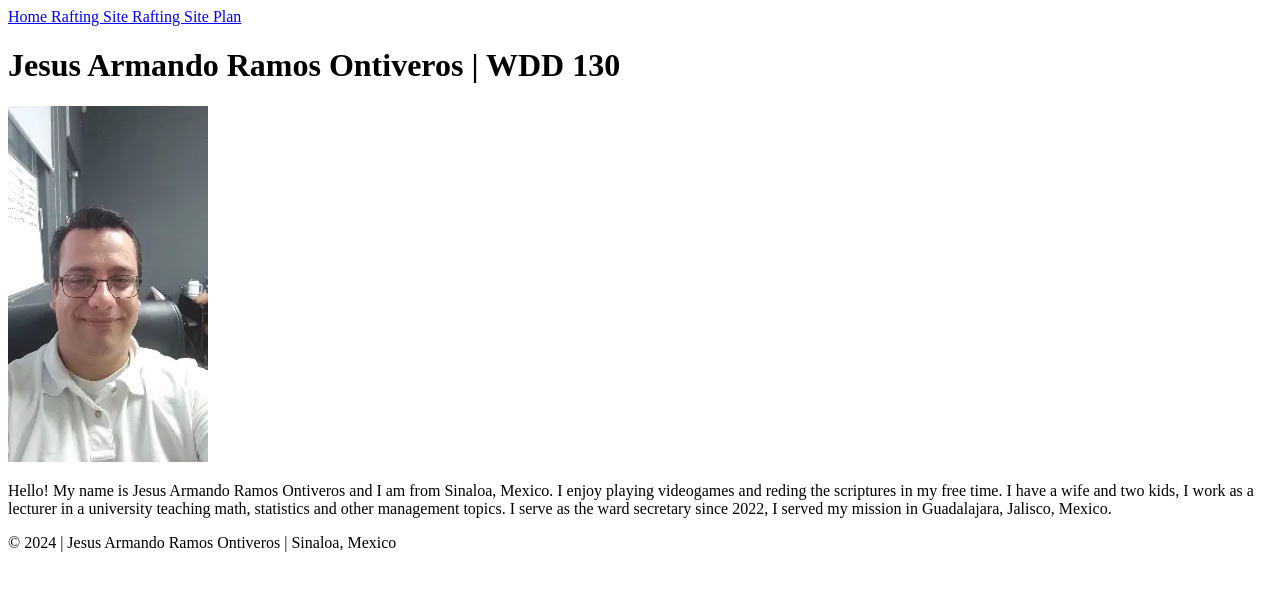
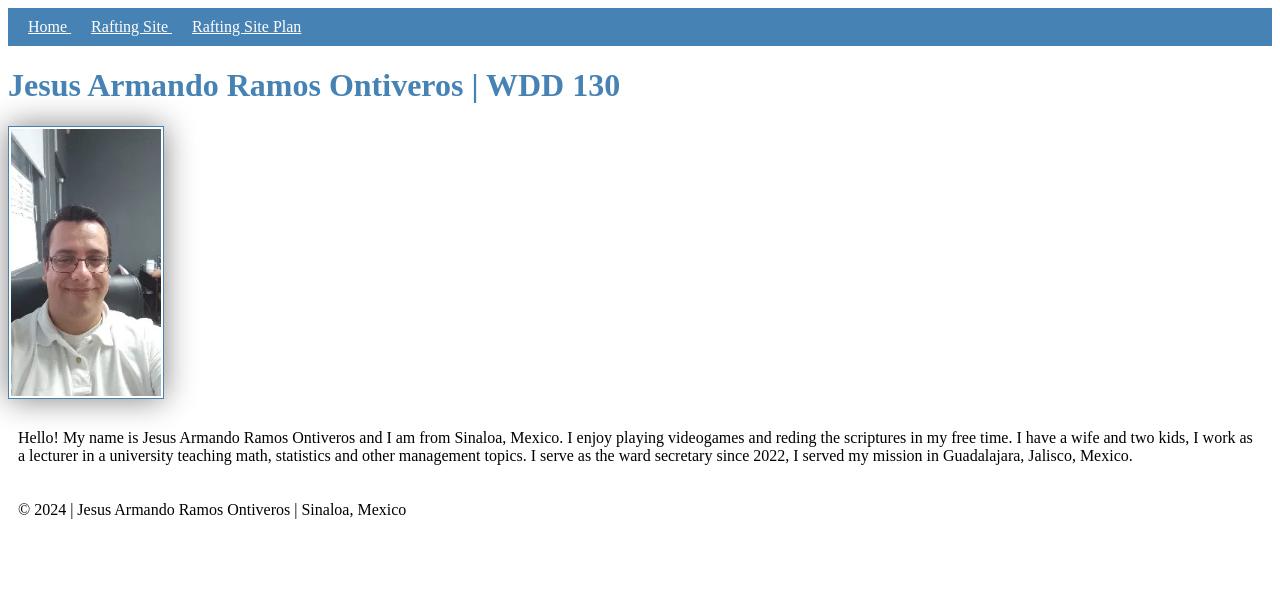
Before and after one commit to ing-armandoramos/wdd130, a plain HTML site: page index.html in a window 1280 px wide. Drawn offline with Linux system fonts and the light colour scheme.

Commit message:
Added css styles

```diff
--- a/index.html
+++ b/index.html
@@ -3,6 +3,7 @@
     <head>
         <meta charset="utf-8">
         <meta name="viewport" content="widt = device-width, initial-scale=1.0">
+        <link rel="stylesheet" href="styles/styles.css">
         <title> Jesus Armando Ramos Ontiveros | WDD 130 </title>
     </head>
     <body>
--- /dev/null
+++ b/styles/styles.css
@@ -0,0 +1,27 @@
+nav {
+    background-color: steelblue;
+    padding: 10px;
+}
+
+nav a {
+    color: white;
+    padding: 10px;
+
+}
+
+h1 {
+    color: steelblue;
+}
+
+img {
+    width: 150px;
+    height: auto;
+    border: 1px solid steelblue;
+    padding: 2px;
+    box-shadow: 0 0 30px gray;
+}
+
+p {
+    padding: 10px;
+
+}
```
